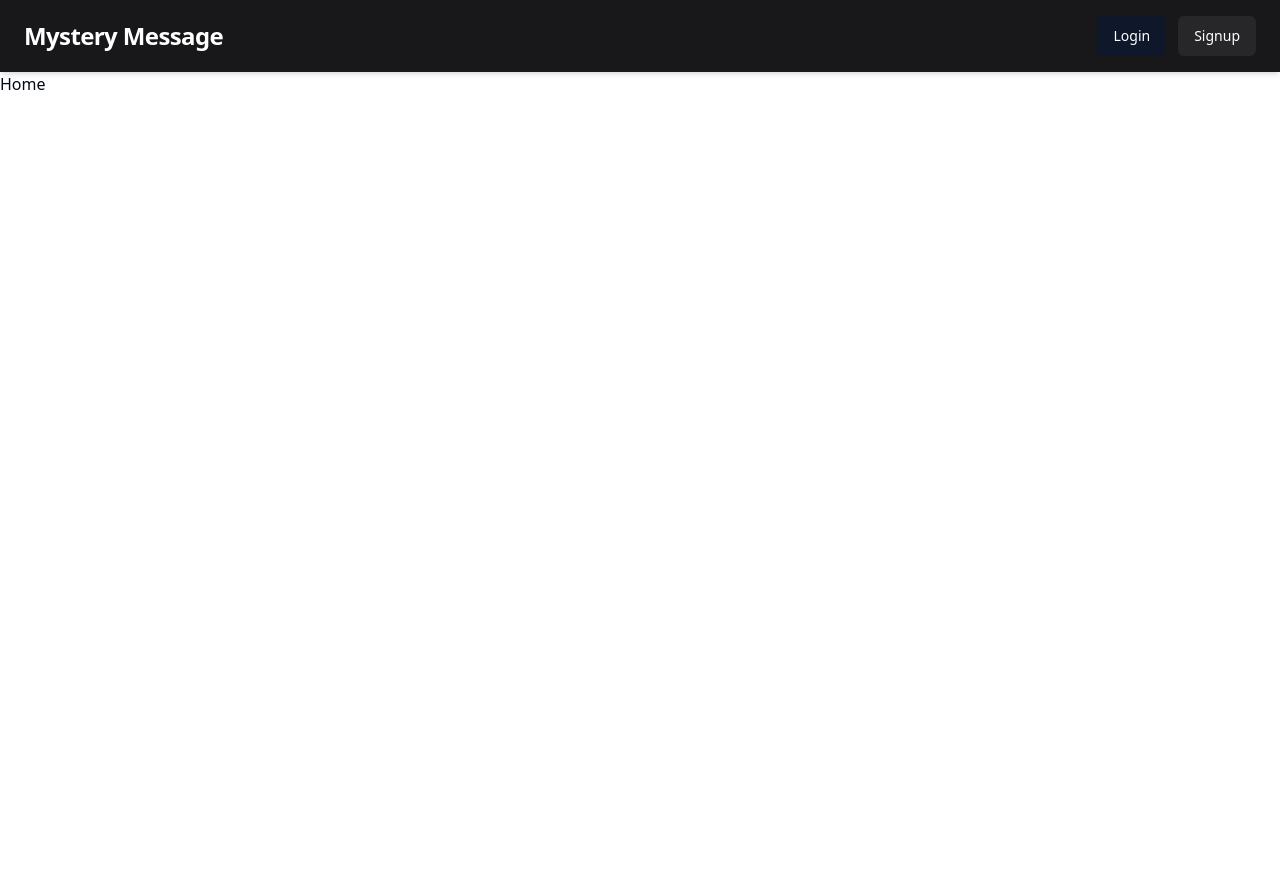
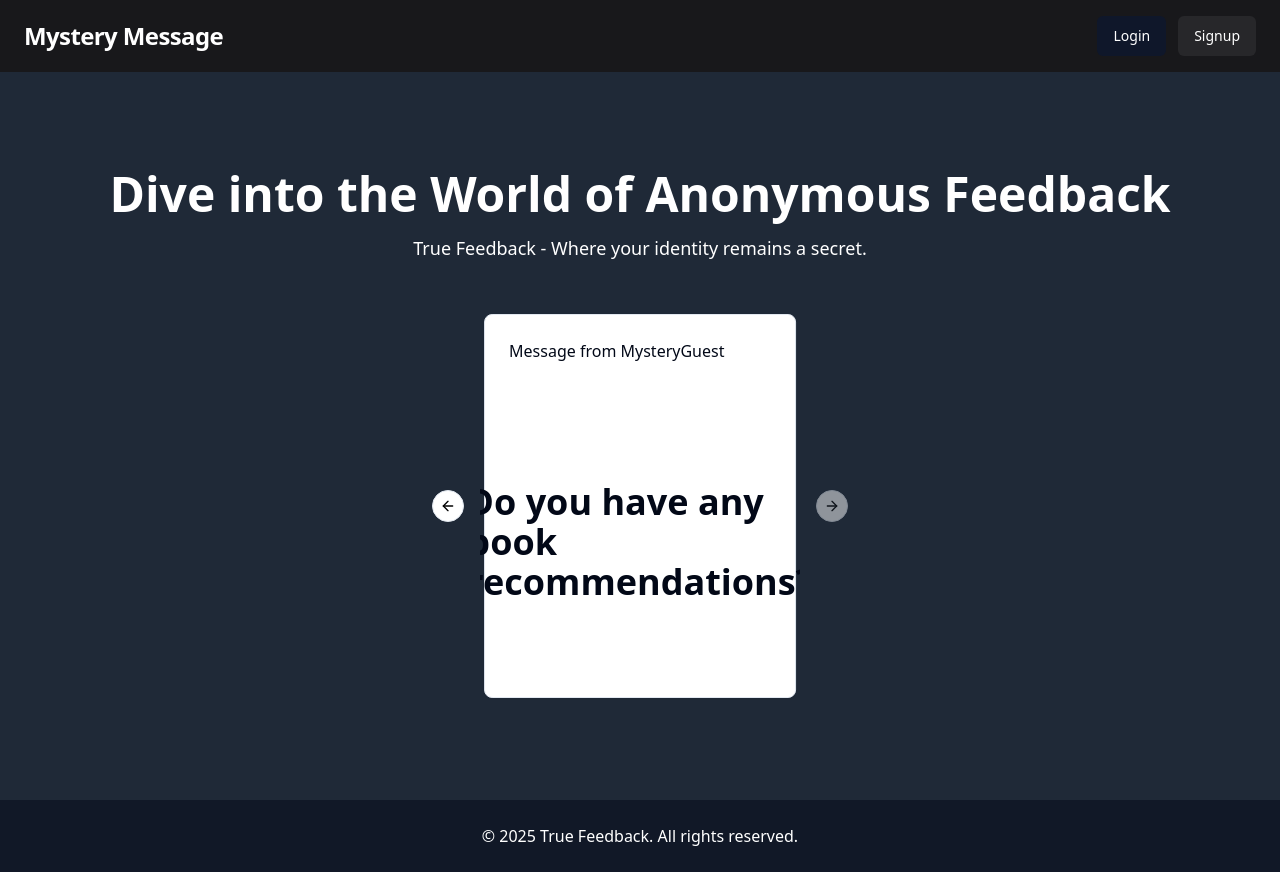
Before and after one commit to pritambose0/annonymous-message, a Next.js app: page / in a window 1280 px wide. Built offline with nearby package versions, Linux system fonts and the light colour scheme; no server answers.

Commit message:
Add Homepage

```diff
--- a/package.json
+++ b/package.json
@@ -22,6 +22,8 @@
     "bcryptjs": "^3.0.2",
     "class-variance-authority": "^0.7.1",
     "clsx": "^2.1.1",
+    "embla-carousel-autoplay": "^8.6.0",
+    "embla-carousel-react": "^8.6.0",
     "lucide-react": "^0.525.0",
     "mongoose": "^8.10.0",
     "next": "15.1.6",
--- a/src/app/(app)/page.tsx
+++ b/src/app/(app)/page.tsx
@@ -1,7 +1,61 @@
-import React from "react";
+"use client";
+
+import { Card, CardContent, CardHeader } from "@/components/ui/card";
+import {
+  Carousel,
+  CarouselContent,
+  CarouselItem,
+  CarouselNext,
+  CarouselPrevious,
+} from "@/components/ui/carousel";
+import Autoplay from "embla-carousel-autoplay";
+
+import messages from "@/messages.json";
 
 const page = () => {
-  return <div>Home</div>;
+  return (
+    <>
+      <main className="flex-grow flex flex-col items-center justify-center px-4 md:px-24 py-12 bg-gray-800 text-white">
+        <section className="text-center mb-8 md:mb-12">
+          <h1 className="text-3xl md:text-5xl font-bold">
+            Dive into the World of Anonymous Feedback
+          </h1>
+          <p className="mt-3 md:mt-4 text-base md:text-lg">
+            True Feedback - Where your identity remains a secret.
+          </p>
+        </section>
+
+        <Carousel
+          plugins={[Autoplay({ delay: 2000 })]}
+          className="w-full max-w-xs"
+        >
+          <CarouselContent>
+            {messages.map((message, index) => (
+              <CarouselItem key={index}>
+                <div className="p-1">
+                  <Card>
+                    <CardHeader>{message.title}</CardHeader>
+                    <CardContent className="flex aspect-square items-center justify-center p-6">
+                      <span className="text-4xl font-semibold">
+                        {message.content}
+                      </span>
+                    </CardContent>
+                  </Card>
+                </div>
+              </CarouselItem>
+            ))}
+          </CarouselContent>
+          <CarouselPrevious className="text-black" />
+          <CarouselNext className="text-black" />
+        </Carousel>
+      </main>
+
+      {/* Footer */}
+      <footer className="text-center p-4 md:p-6 bg-gray-900 text-white">
+        © 2025 True Feedback. All rights reserved.
+      </footer>
+    </>
+  );
 };
 
 export default page;
--- a/src/app/page.tsx
+++ /dev/null
@@ -1,7 +0,0 @@
-export default function Home() {
-  return (
-    <div>
-      <h1>Home</h1>
-    </div>
-  );
-}
--- /dev/null
+++ b/src/components/ui/carousel.tsx
@@ -0,0 +1,262 @@
+"use client"
+
+import * as React from "react"
+import useEmblaCarousel, {
+  type UseEmblaCarouselType,
+} from "embla-carousel-react"
+import { ArrowLeft, ArrowRight } from "lucide-react"
+
+import { cn } from "@/lib/utils"
+import { Button } from "@/components/ui/button"
+
+type CarouselApi = UseEmblaCarouselType[1]
+type UseCarouselParameters = Parameters<typeof useEmblaCarousel>
+type CarouselOptions = UseCarouselParameters[0]
+type CarouselPlugin = UseCarouselParameters[1]
+
+type CarouselProps = {
+  opts?: CarouselOptions
+  plugins?: CarouselPlugin
+  orientation?: "horizontal" | "vertical"
+  setApi?: (api: CarouselApi) => void
+}
+
+type CarouselContextProps = {
+  carouselRef: ReturnType<typeof useEmblaCarousel>[0]
+  api: ReturnType<typeof useEmblaCarousel>[1]
+  scrollPrev: () => void
+  scrollNext: () => void
+  canScrollPrev: boolean
+  canScrollNext: boolean
+} & CarouselProps
+
+const CarouselContext = React.createContext<CarouselContextProps | null>(null)
+
+function useCarousel() {
+  const context = React.useContext(CarouselContext)
+
+  if (!context) {
+    throw new Error("useCarousel must be used within a <Carousel />")
+  }
+
+  return context
+}
+
+const Carousel = React.forwardRef<
+  HTMLDivElement,
+  React.HTMLAttributes<HTMLDivElement> & CarouselProps
+>(
+  (
+    {
+      orientation = "horizontal",
+      opts,
+      setApi,
+      plugins,
+      className,
+      children,
+      ...props
+    },
+    ref
+  ) => {
+    const [carouselRef, api] = useEmblaCarousel(
+      {
+        ...opts,
+        axis: orientation === "horizontal" ? "x" : "y",
+      },
+      plugins
+    )
+    const [canScrollPrev, setCanScrollPrev] = React.useState(false)
+    const [canScrollNext, setCanScrollNext] = React.useState(false)
+
+    const onSelect = React.useCallback((api: CarouselApi) => {
+      if (!api) {
+        return
+      }
+
+      setCanScrollPrev(api.canScrollPrev())
+      setCanScrollNext(api.canScrollNext())
+    }, [])
+
+    const scrollPrev = React.useCallback(() => {
+      api?.scrollPrev()
+    }, [api])
+
+    const scrollNext = React.useCallback(() => {
+      api?.scrollNext()
+    }, [api])
+
+    const handleKeyDown = React.useCallback(
+      (event: React.KeyboardEvent<HTMLDivElement>) => {
+        if (event.key === "ArrowLeft") {
+          event.preventDefault()
+          scrollPrev()
+        } else if (event.key === "ArrowRight") {
+          event.preventDefault()
+          scrollNext()
+        }
+      },
+      [scrollPrev, scrollNext]
+    )
+
+    React.useEffect(() => {
+      if (!api || !setApi) {
+        return
+      }
+
+      setApi(api)
+    }, [api, setApi])
+
+    React.useEffect(() => {
+      if (!api) {
+        return
+      }
+
+      onSelect(api)
+      api.on("reInit", onSelect)
+      api.on("select", onSelect)
+
+      return () => {
+        api?.off("select", onSelect)
+      }
+    }, [api, onSelect])
+
+    return (
+      <CarouselContext.Provider
+        value={{
+          carouselRef,
+          api: api,
+          opts,
+          orientation:
+            orientation || (opts?.axis === "y" ? "vertical" : "horizontal"),
+          scrollPrev,
+          scrollNext,
+          canScrollPrev,
+          canScrollNext,
+        }}
+      >
+        <div
+          ref={ref}
+          onKeyDownCapture={handleKeyDown}
+          className={cn("relative", className)}
+          role="region"
+          aria-roledescription="carousel"
+          {...props}
+        >
+          {children}
+        </div>
+      </CarouselContext.Provider>
+    )
+  }
+)
+Carousel.displayName = "Carousel"
+
+const CarouselContent = React.forwardRef<
+  HTMLDivElement,
+  React.HTMLAttributes<HTMLDivElement>
+>(({ className, ...props }, ref) => {
+  const { carouselRef, orientation } = useCarousel()
+
+  return (
+    <div ref={carouselRef} className="overflow-hidden">
+      <div
+        ref={ref}
+        className={cn(
+          "flex",
+          orientation === "horizontal" ? "-ml-4" : "-mt-4 flex-col",
+          className
+        )}
+        {...props}
+      />
+    </div>
+  )
+})
+CarouselContent.displayName = "CarouselContent"
+
+const CarouselItem = React.forwardRef<
+  HTMLDivElement,
+  React.HTMLAttributes<HTMLDivElement>
+>(({ className, ...props }, ref) => {
+  const { orientation } = useCarousel()
+
+  return (
+    <div
+      ref={ref}
+      role="group"
+      aria-roledescription="slide"
+      className={cn(
+        "min-w-0 shrink-0 grow-0 basis-full",
+        orientation === "horizontal" ? "pl-4" : "pt-4",
+        className
+      )}
+      {...props}
+    />
+  )
+})
+CarouselItem.displayName = "CarouselItem"
+
+const CarouselPrevious = React.forwardRef<
+  HTMLButtonElement,
+  React.ComponentProps<typeof Button>
+>(({ className, variant = "outline", size = "icon", ...props }, ref) => {
+  const { orientation, scrollPrev, canScrollPrev } = useCarousel()
+
+  return (
+    <Button
+      ref={ref}
+      variant={variant}
+      size={size}
+      className={cn(
+        "absolute  h-8 w-8 rounded-full",
+        orientation === "horizontal"
+          ? "-left-12 top-1/2 -translate-y-1/2"
+          : "-top-12 left-1/2 -translate-x-1/2 rotate-90",
+        className
+      )}
+      disabled={!canScrollPrev}
+      onClick={scrollPrev}
+      {...props}
+    >
+      <ArrowLeft className="h-4 w-4" />
+      <span className="sr-only">Previous slide</span>
+    </Button>
+  )
+})
+CarouselPrevious.displayName = "CarouselPrevious"
+
+const CarouselNext = React.forwardRef<
+  HTMLButtonElement,
+  React.ComponentProps<typeof Button>
+>(({ className, variant = "outline", size = "icon", ...props }, ref) => {
+  const { orientation, scrollNext, canScrollNext } = useCarousel()
+
+  return (
+    <Button
+      ref={ref}
+      variant={variant}
+      size={size}
+      className={cn(
+        "absolute h-8 w-8 rounded-full",
+        orientation === "horizontal"
+          ? "-right-12 top-1/2 -translate-y-1/2"
+          : "-bottom-12 left-1/2 -translate-x-1/2 rotate-90",
+        className
+      )}
+      disabled={!canScrollNext}
+      onClick={scrollNext}
+      {...props}
+    >
+      <ArrowRight className="h-4 w-4" />
+      <span className="sr-only">Next slide</span>
+    </Button>
+  )
+})
+CarouselNext.displayName = "CarouselNext"
+
+export {
+  type CarouselApi,
+  Carousel,
+  CarouselContent,
+  CarouselItem,
+  CarouselPrevious,
+  CarouselNext,
+}
--- /dev/null
+++ b/src/messages.json
@@ -0,0 +1,17 @@
+[
+  {
+    "title": "Message from User123",
+    "content": "Hey, how are you doing today?",
+    "received": "10 minutes ago"
+  },
+  {
+    "title": "Message from SecretAdmirer",
+    "content": "I really liked your recent post!",
+    "received": "2 hours ago"
+  },
+  {
+    "title": "Message from MysteryGuest",
+    "content": "Do you have any book recommendations?",
+    "received": "1 day ago"
+  }
+]
```
Also changed, not shown: 1 other file (tests, documents, lock files or other folders).
